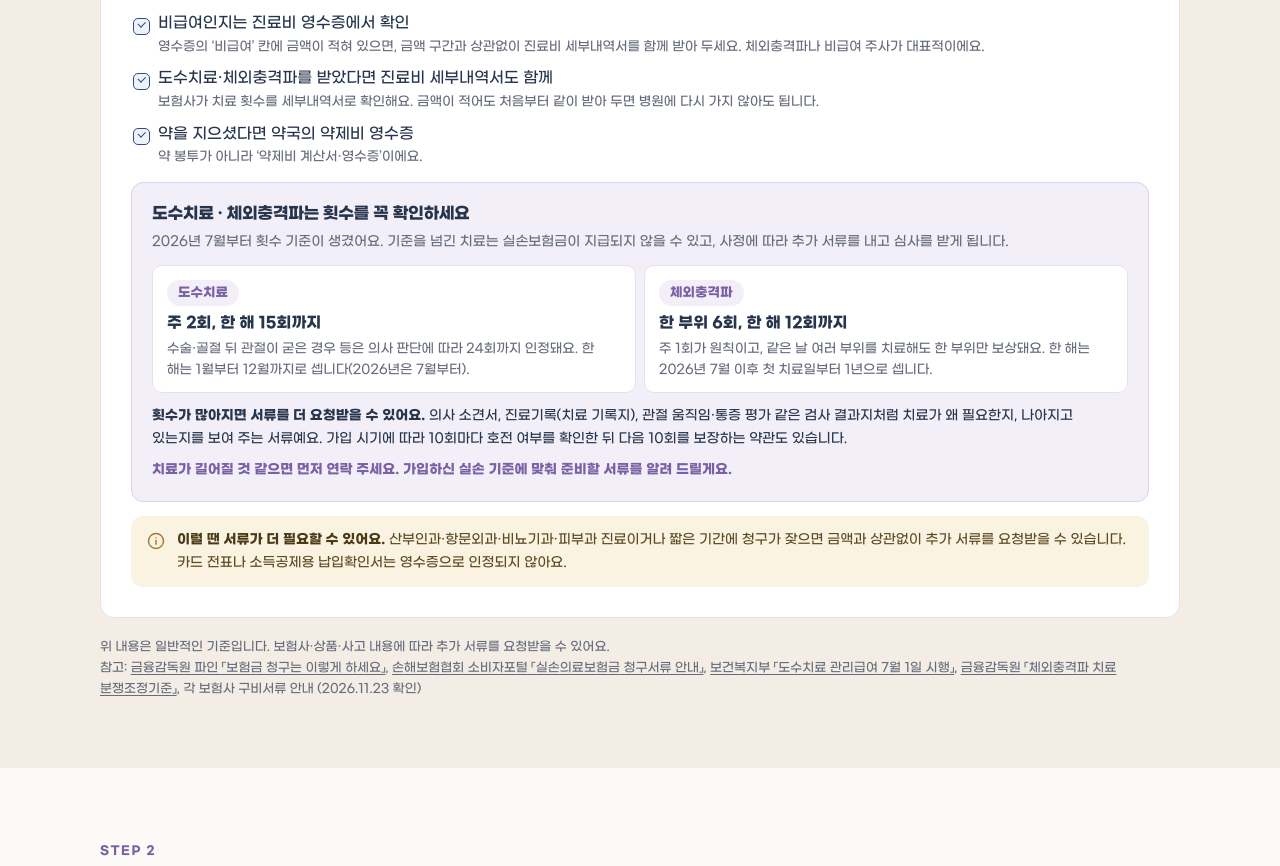
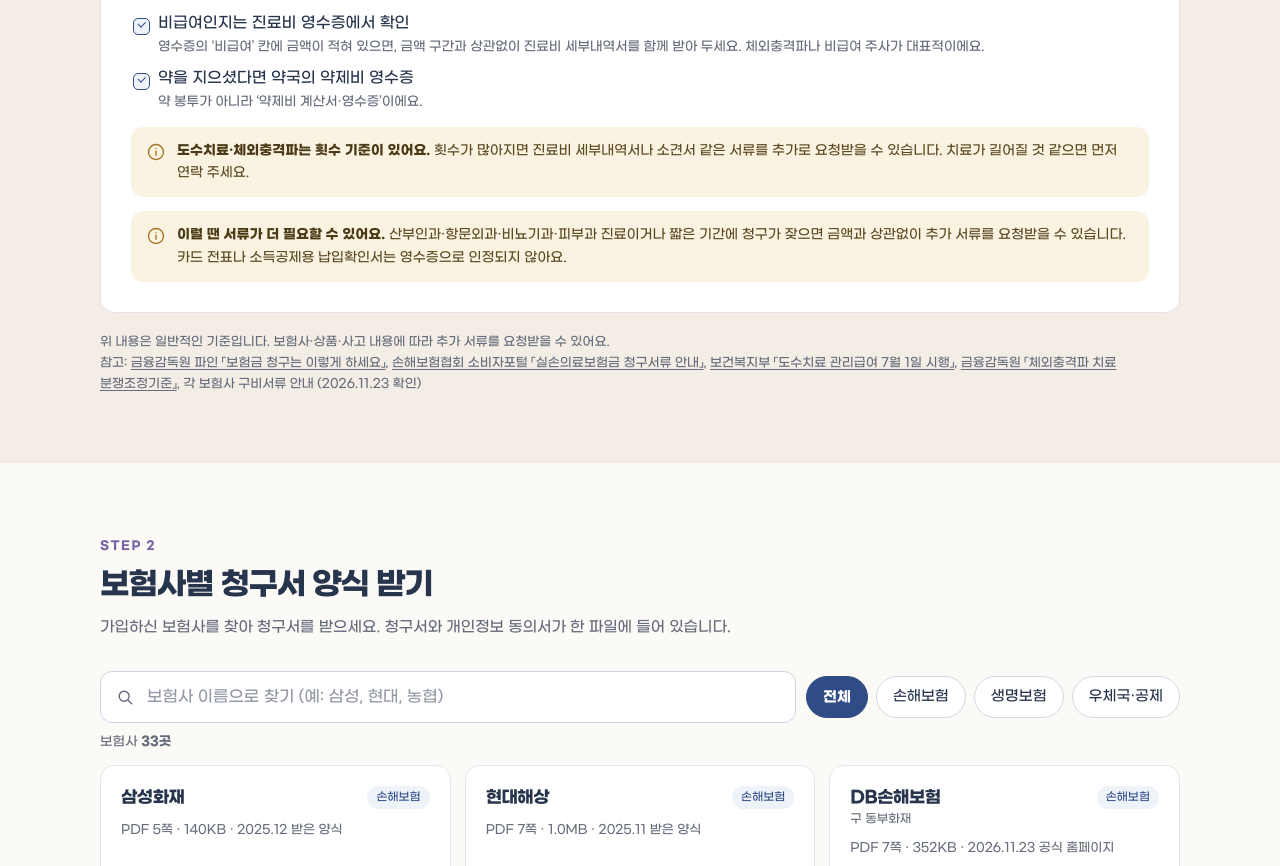
Before and after one commit to strongwoman-suhyeon/strongwoman-suhyeon.github.io, a plain HTML site: page claim/index.html in a window 1280 px wide. Shown: the part 1381-2247 px from the top of the page. Drawn offline with Linux system fonts and the light colour scheme.

Commit message:
청구 안내: 도수치료·체외충격파 상세 상자를 짧은 주의 문구로 정리

```diff
--- a/claim/index.html
+++ b/claim/index.html
@@ -58,19 +58,9 @@
 </div>
 <ul class="doclist">
 <li>비급여인지는 진료비 영수증에서 확인<small>영수증의 ‘비급여’ 칸에 금액이 적혀 있으면, 금액 구간과 상관없이 진료비 세부내역서를 함께 받아 두세요. 체외충격파나 비급여 주사가 대표적이에요.</small></li>
-<li>도수치료·체외충격파를 받았다면 진료비 세부내역서도 함께<small>보험사가 치료 횟수를 세부내역서로 확인해요. 금액이 적어도 처음부터 같이 받아 두면 병원에 다시 가지 않아도 됩니다.</small></li>
 <li>약을 지으셨다면 약국의 약제비 영수증<small>약 봉투가 아니라 ‘약제비 계산서·영수증’이에요.</small></li>
 </ul>
-<div class="watch">
-<h4>도수치료 · 체외충격파는 횟수를 꼭 확인하세요</h4>
-<p class="watch-lead">2026년 7월부터 횟수 기준이 생겼어요. 기준을 넘긴 치료는 실손보험금이 지급되지 않을 수 있고, 사정에 따라 추가 서류를 내고 심사를 받게 됩니다.</p>
-<div class="watch-grid">
-<div><b>도수치료</b><p>주 2회, 한 해 15회까지<small>수술·골절 뒤 관절이 굳은 경우 등은 의사 판단에 따라 24회까지 인정돼요. 한 해는 1월부터 12월까지로 셉니다(2026년은 7월부터).</small></p></div>
-<div><b>체외충격파</b><p>한 부위 6회, 한 해 12회까지<small>주 1회가 원칙이고, 같은 날 여러 부위를 치료해도 한 부위만 보상돼요. 한 해는 2026년 7월 이후 첫 치료일부터 1년으로 셉니다.</small></p></div>
-</div>
-<p class="watch-more"><b>횟수가 많아지면 서류를 더 요청받을 수 있어요.</b> 의사 소견서, 진료기록(치료 기록지), 관절 움직임·통증 평가 같은 검사 결과지처럼 치료가 왜 필요한지, 나아지고 있는지를 보여 주는 서류예요. 가입 시기에 따라 10회마다 호전 여부를 확인한 뒤 다음 10회를 보장하는 약관도 있습니다.</p>
-<p class="watch-cta">치료가 길어질 것 같으면 먼저 연락 주세요. 가입하신 실손 기준에 맞춰 준비할 서류를 알려 드릴게요.</p>
-</div>
+<div class="callout"><svg viewBox="0 0 24 24" aria-hidden="true"><circle cx="12" cy="12" r="9"/><path d="M12 11v5M12 8v.01"/></svg><p><b>도수치료·체외충격파는 횟수 기준이 있어요.</b> 횟수가 많아지면 진료비 세부내역서나 소견서 같은 서류를 추가로 요청받을 수 있습니다. 치료가 길어질 것 같으면 먼저 연락 주세요.</p></div>
 <div class="callout"><svg viewBox="0 0 24 24" aria-hidden="true"><circle cx="12" cy="12" r="9"/><path d="M12 11v5M12 8v.01"/></svg><p><b>이럴 땐 서류가 더 필요할 수 있어요.</b> 산부인과·항문외과·비뇨기과·피부과 진료이거나 짧은 기간에 청구가 잦으면 금액과 상관없이 추가 서류를 요청받을 수 있습니다. 카드 전표나 소득공제용 납입확인서는 영수증으로 인정되지 않아요.</p></div>
 </div>
 
```
